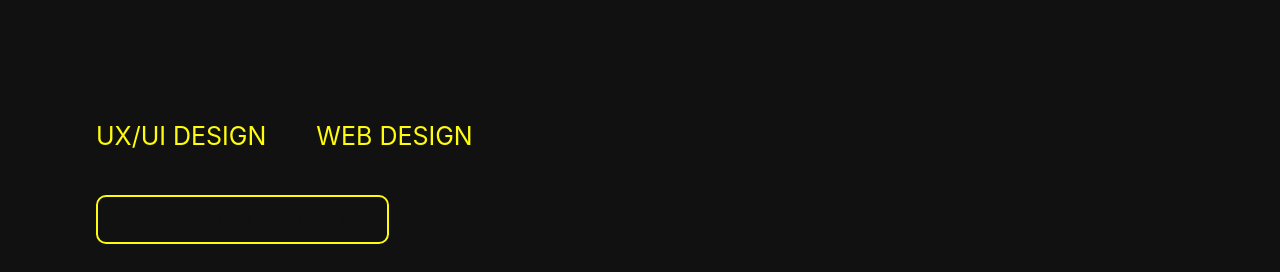
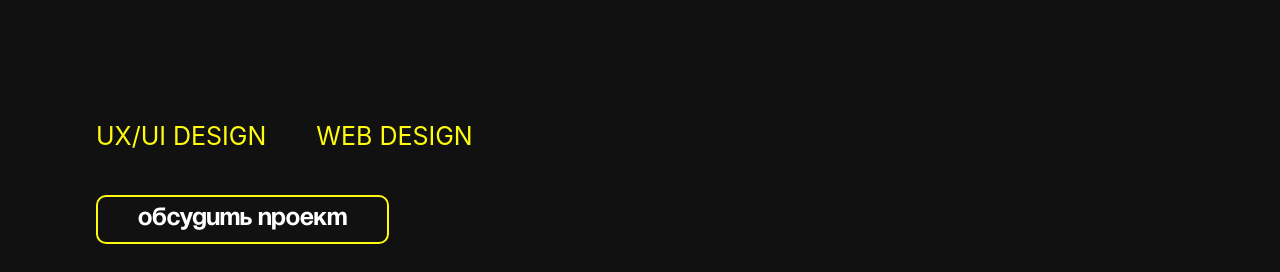
Before and after one commit to volkovasen/portfollio, a plain HTML site: page index.html in a window 1280 px wide. Shown: the part 528-800 px from the top of the page. Drawn offline with Linux system fonts and the light colour scheme.

Commit message:
Update style.css

```diff
--- a/css/style.css
+++ b/css/style.css
@@ -122,7 +122,6 @@ span {
     border: solid 2px var(--orange);
     padding: 10px 40px 12px 40px;
     border-radius: 10px;
-	color: var(--black);
     transition: ease 0.5s;
 }
 .button:hover {
```
